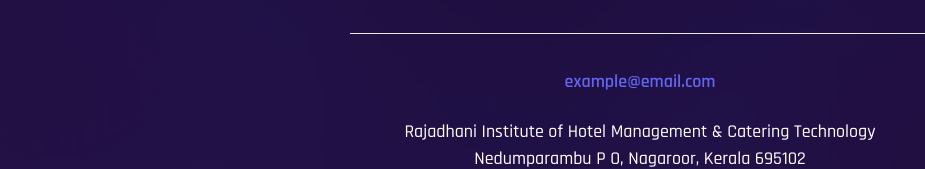
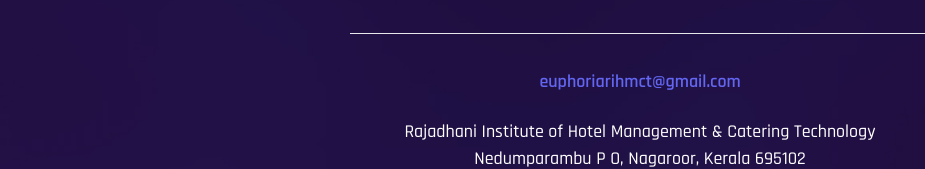
Before and after one commit to agentsuperuser/rihmcteuphoria, a React (Create React App) app: page / in a window 1280 px wide. Shown: the part 4450-4619 px from the top of the page, without its empty margins (0-925 px from the left). Built offline with nearby package versions, Linux system fonts and the light colour scheme; the HTML template or start-up script is replaced by a standard one; a web font is replaced by a local one.

Commit message:
Update Contact.js

```diff
--- a/src/components/Contact.js
+++ b/src/components/Contact.js
@@ -11,18 +11,18 @@
     <div class="lg:w-1/2 md:w-2/3 mx-auto">
       <div class="flex flex-wrap -m-2">
         <div class="p-2 w-full pt-8 mt-8 border-t border-gray-200 text-center">
-          <a class="text-indigo-500 font-semibold">example@email.com</a>
+          <a class="text-indigo-500 font-semibold" href="euphoriarihmct@gmail.com">euphoriarihmct@gmail.com</a>
           <p class="leading-normal font-medium text-white my-5">Rajadhani Institute of Hotel Management & Catering Technology
             <br/>Nedumparambu P O, Nagaroor, Kerala 695102
           </p>
           <span class="inline-flex">
-            <a class="ml-4 text-gray-500">
+            <a href="https://instagram.com/euphoria_rihmct" class="ml-4 text-gray-500">
               <svg fill="none" stroke="currentColor" stroke-linecap="round" stroke-linejoin="round" stroke-width="2" class="w-5 h-5" viewBox="0 0 24 24">
                 <rect width="20" height="20" x="2" y="2" rx="5" ry="5"></rect>
                 <path d="M16 11.37A4 4 0 1112.63 8 4 4 0 0116 11.37zm1.5-4.87h.01"></path>
               </svg>
             </a>
-            <a class="ml-4 text-gray-500">
+            <a href="https://wa.me/918136986690" class="ml-4 text-gray-500">
               <svg fill="currentColor" stroke-linecap="round" stroke-linejoin="round" stroke-width="2" class="w-5 h-5" viewBox="0 0 24 24">
                 <path d="M21 11.5a8.38 8.38 0 01-.9 3.8 8.5 8.5 0 01-7.6 4.7 8.38 8.38 0 01-3.8-.9L3 21l1.9-5.7a8.38 8.38 0 01-.9-3.8 8.5 8.5 0 014.7-7.6 8.38 8.38 0 013.8-.9h.5a8.48 8.48 0 018 8v.5z"></path>
               </svg>
```
